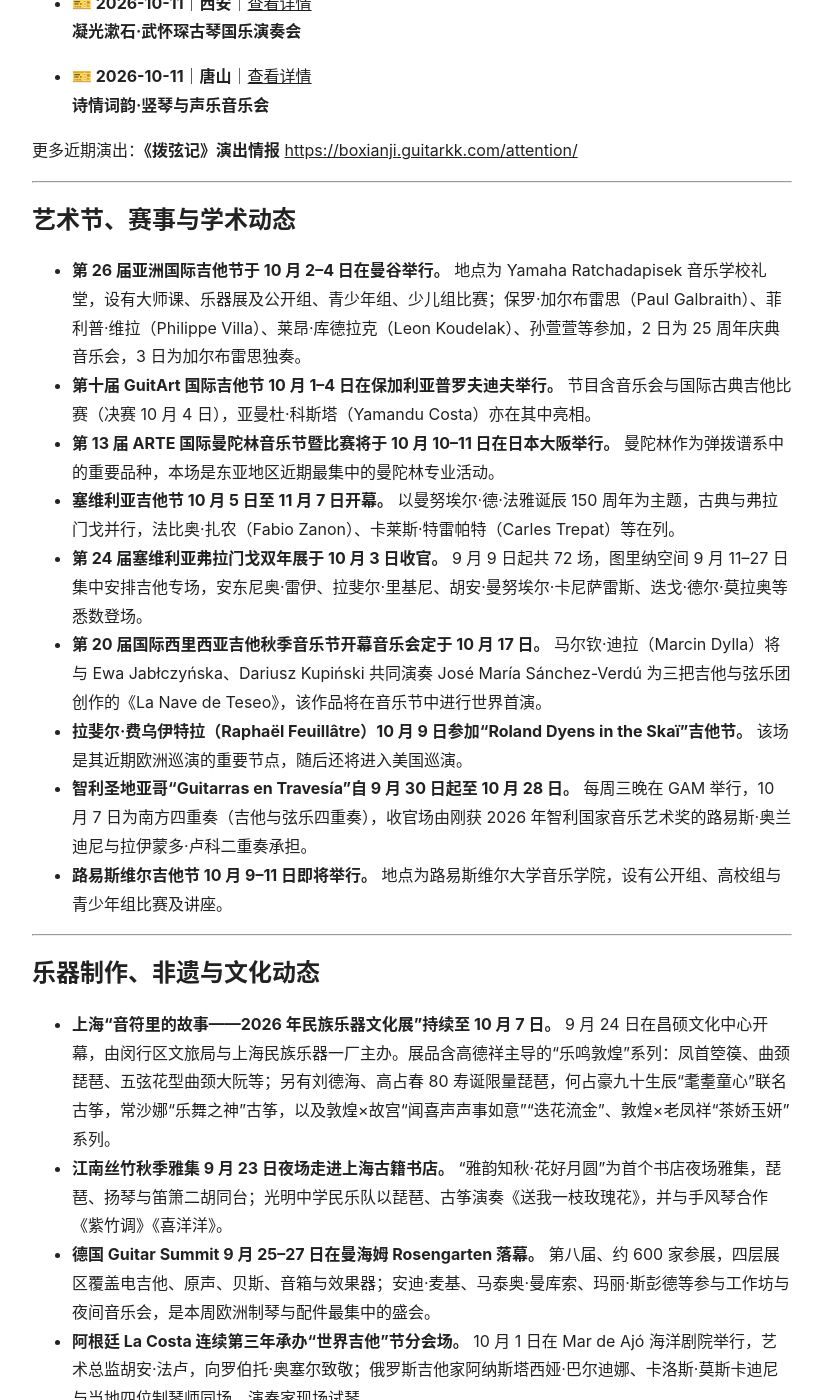
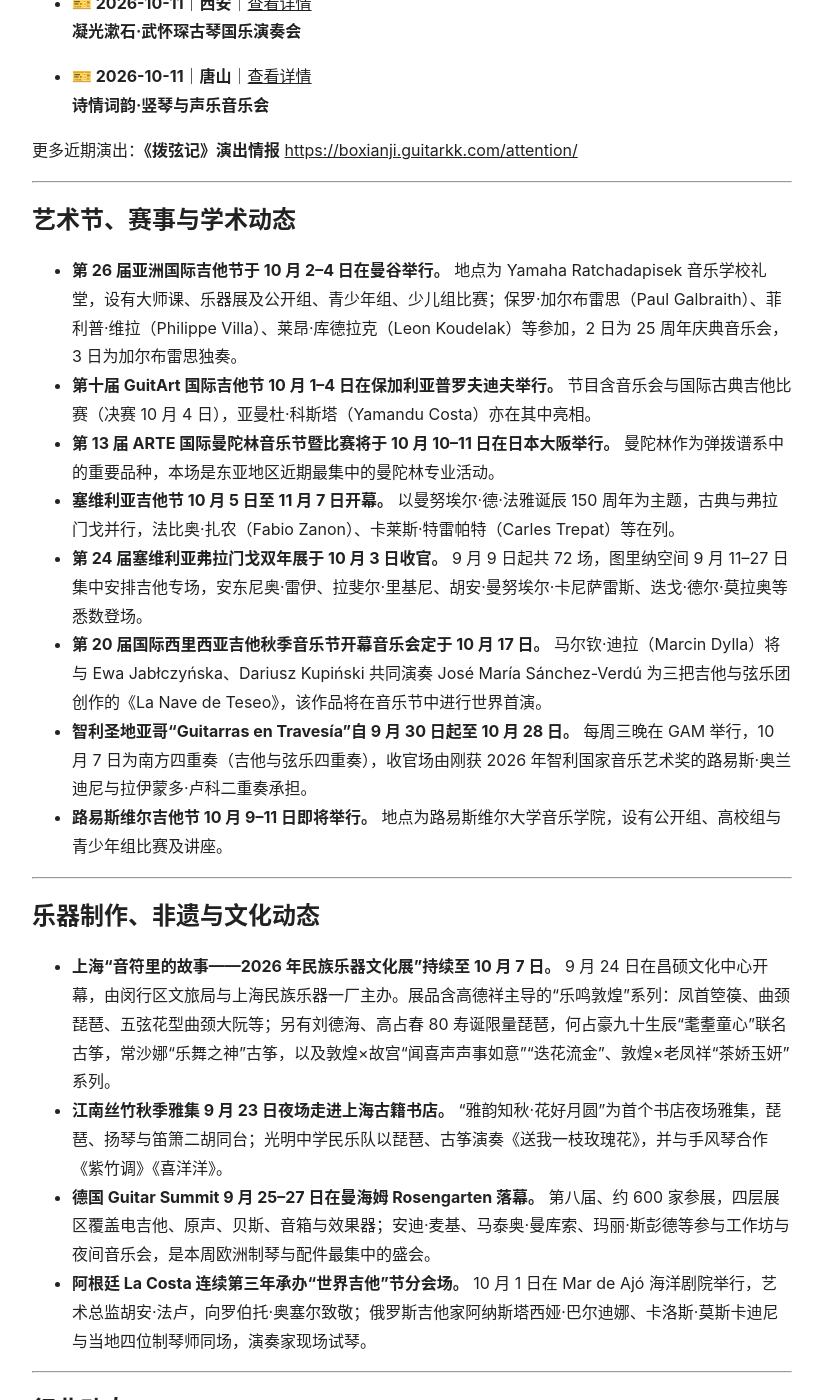
Before and after one commit to KeenKwok/boxianji, a Jekyll site: the page built from weekly/2026-10-03.md, in a window 1280 px wide and 1400 px high, scrolled down 1302 px. Shown: the whole window, without its empty margins (228-1051 px from the left). Built offline with Jekyll 4.4.1, drawn with Linux system fonts in a browser that asks for light colours; some of the changed text lies outside the part shown.

Commit message:
更新 2026-10-03.md

```diff
--- a/weekly/2026-10-03.md
+++ b/weekly/2026-10-03.md
@@ -34,13 +34,12 @@ title: 弹拨乐一周简报（2026.09.27—10.03）
 
 ## **艺术节、赛事与学术动态**
 
-- **第 26 届亚洲国际吉他节于 10 月 2–4 日在曼谷举行。** 地点为 Yamaha Ratchadapisek 音乐学校礼堂，设有大师课、乐器展及公开组、青少年组、少儿组比赛；保罗·加尔布雷思（Paul Galbraith）、菲利普·维拉（Philippe Villa）、莱昂·库德拉克（Leon Koudelak）、孙萱萱等参加，2 日为 25 周年庆典音乐会，3 日为加尔布雷思独奏。
+- **第 26 届亚洲国际吉他节于 10 月 2–4 日在曼谷举行。** 地点为 Yamaha Ratchadapisek 音乐学校礼堂，设有大师课、乐器展及公开组、青少年组、少儿组比赛；保罗·加尔布雷思（Paul Galbraith）、菲利普·维拉（Philippe Villa）、莱昂·库德拉克（Leon Koudelak）等参加，2 日为 25 周年庆典音乐会，3 日为加尔布雷思独奏。
 - **第十届 GuitArt 国际吉他节 10 月 1–4 日在保加利亚普罗夫迪夫举行。** 节目含音乐会与国际古典吉他比赛（决赛 10 月 4 日），亚曼杜·科斯塔（Yamandu Costa）亦在其中亮相。
 - **第 13 届 ARTE 国际曼陀林音乐节暨比赛将于 10 月 10–11 日在日本大阪举行。** 曼陀林作为弹拨谱系中的重要品种，本场是东亚地区近期最集中的曼陀林专业活动。
 - **塞维利亚吉他节 10 月 5 日至 11 月 7 日开幕。** 以曼努埃尔·德·法雅诞辰 150 周年为主题，古典与弗拉门戈并行，法比奥·扎农（Fabio Zanon）、卡莱斯·特雷帕特（Carles Trepat）等在列。
 - **第 24 届塞维利亚弗拉门戈双年展于 10 月 3 日收官。** 9 月 9 日起共 72 场，图里纳空间 9 月 11–27 日集中安排吉他专场，安东尼奥·雷伊、拉斐尔·里基尼、胡安·曼努埃尔·卡尼萨雷斯、迭戈·德尔·莫拉奥等悉数登场。
 - **第 20 届国际西里西亚吉他秋季音乐节开幕音乐会定于 10 月 17 日。** 马尔钦·迪拉（Marcin Dylla）将与 Ewa Jabłczyńska、Dariusz Kupiński 共同演奏 José María Sánchez-Verdú 为三把吉他与弦乐团创作的《La Nave de Teseo》，该作品将在音乐节中进行世界首演。
-- **拉斐尔·费乌伊特拉（Raphaël Feuillâtre）10 月 9 日参加“Roland Dyens in the Skaï”吉他节。** 该场是其近期欧洲巡演的重要节点，随后还将进入美国巡演。
 - **智利圣地亚哥“Guitarras en Travesía”自 9 月 30 日起至 10 月 28 日。** 每周三晚在 GAM 举行，10 月 7 日为南方四重奏（吉他与弦乐四重奏），收官场由刚获 2026 年智利国家音乐艺术奖的路易斯·奥兰迪尼与拉伊蒙多·卢科二重奏承担。
 - **路易斯维尔吉他节 10 月 9–11 日即将举行。** 地点为路易斯维尔大学音乐学院，设有公开组、高校组与青少年组比赛及讲座。
 
@@ -59,9 +58,9 @@ title: 弹拨乐一周简报（2026.09.27—10.03）
 
 - **国庆档弹拨音乐会轮番上演。** 10 月 1 日东莞博物馆“国乐礼赞”国庆民乐音乐会（尊岭之秀乐团）；10 月 3 日无锡、10 月 5 日郑州为王中山“敦煌国乐·望故乡 2026”，编制含古筝与三弦；10 月 5 日北京自得琴社《战汉·启元》国风户外场，古琴、古筝、中阮、琵琶同台。
 - **港澳台弹拨专场集中在周末。** 10 月 4 日香港“彈樂·作樂多端十五載”以柳琴、中阮为主；朴葵姬吉他独奏 10 月 4 日台中、10 月 5 日台北连演。9 月 27 日台北《流金岁月·曼陀林群星会》。
-- **清华大学艺术教育中心举办“美育浸润·弦系未来”未来之星古典吉他名家师生音乐会。** 该场延续校园与职业名家对接的古典吉他教育路径。
+- **清华大学艺术教育中心举办“美育浸润·弦系未来”未来之星古典吉他名家师生音乐会。** 延续校园与职业名家对接的古典吉他教育路径。
 - **阿努什卡·香卡西塔琴“Chapters Tour”进入中国大陆巡演窗口。** 10 月 14 日北京、16 日上海、18 日广州连续三站，编制含西塔琴、单簧管、低音提琴与打击乐。
-- **上海国际乐器展仍是月内产业节点。** Music China 定于 10 月 28–31 日，覆盖民族弹拨全产业链，适合与本周上海乐器文化展对照着看制琴与文创联名。
+- **上海国际乐器展仍是月内产业节点。** Music China 定于 10 月 28–31 日，覆盖民族弹拨全产业链，适合与本周上海乐器文化展对照着看制琴与联名文创。
 
 ---
 
```
